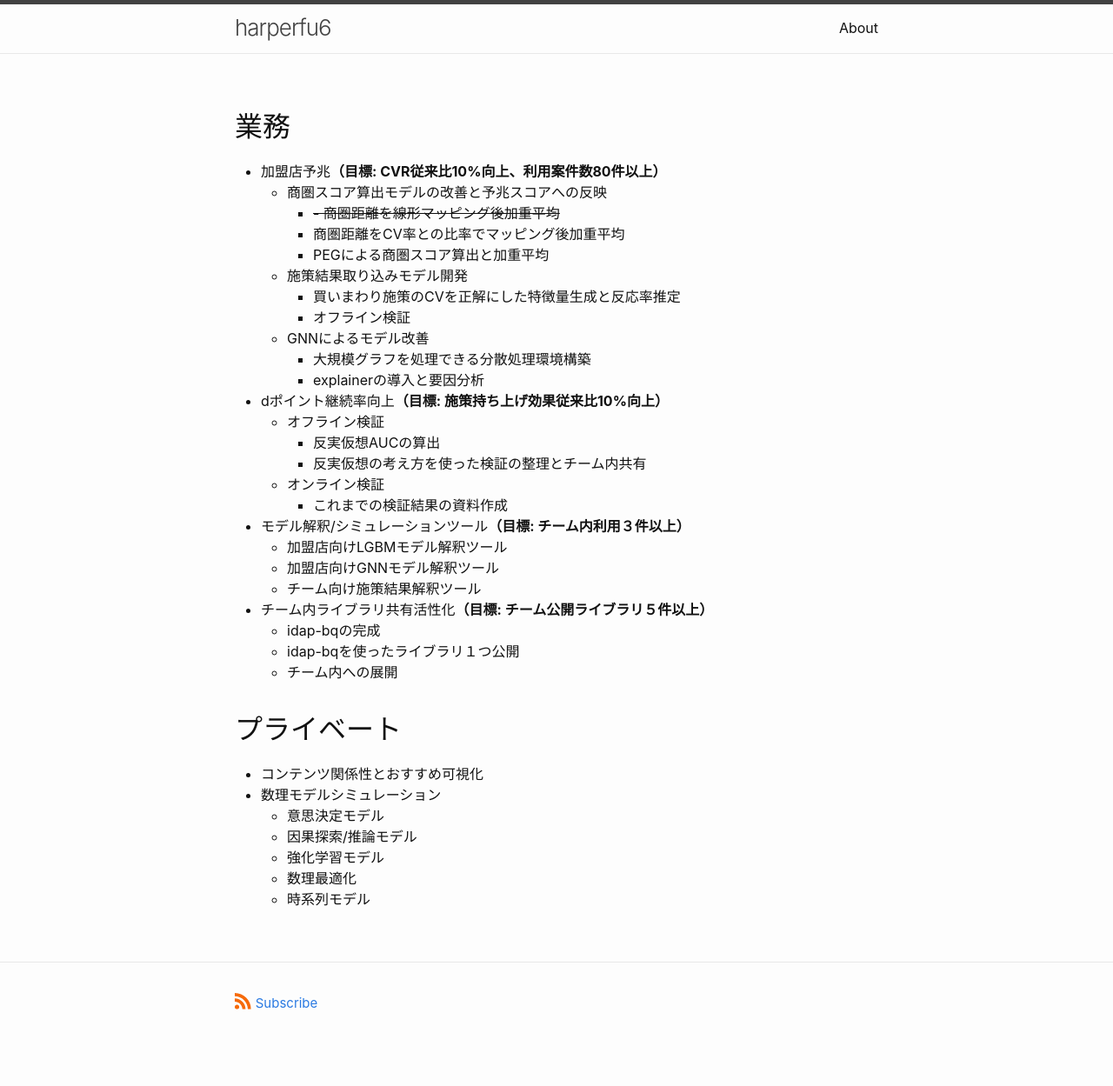
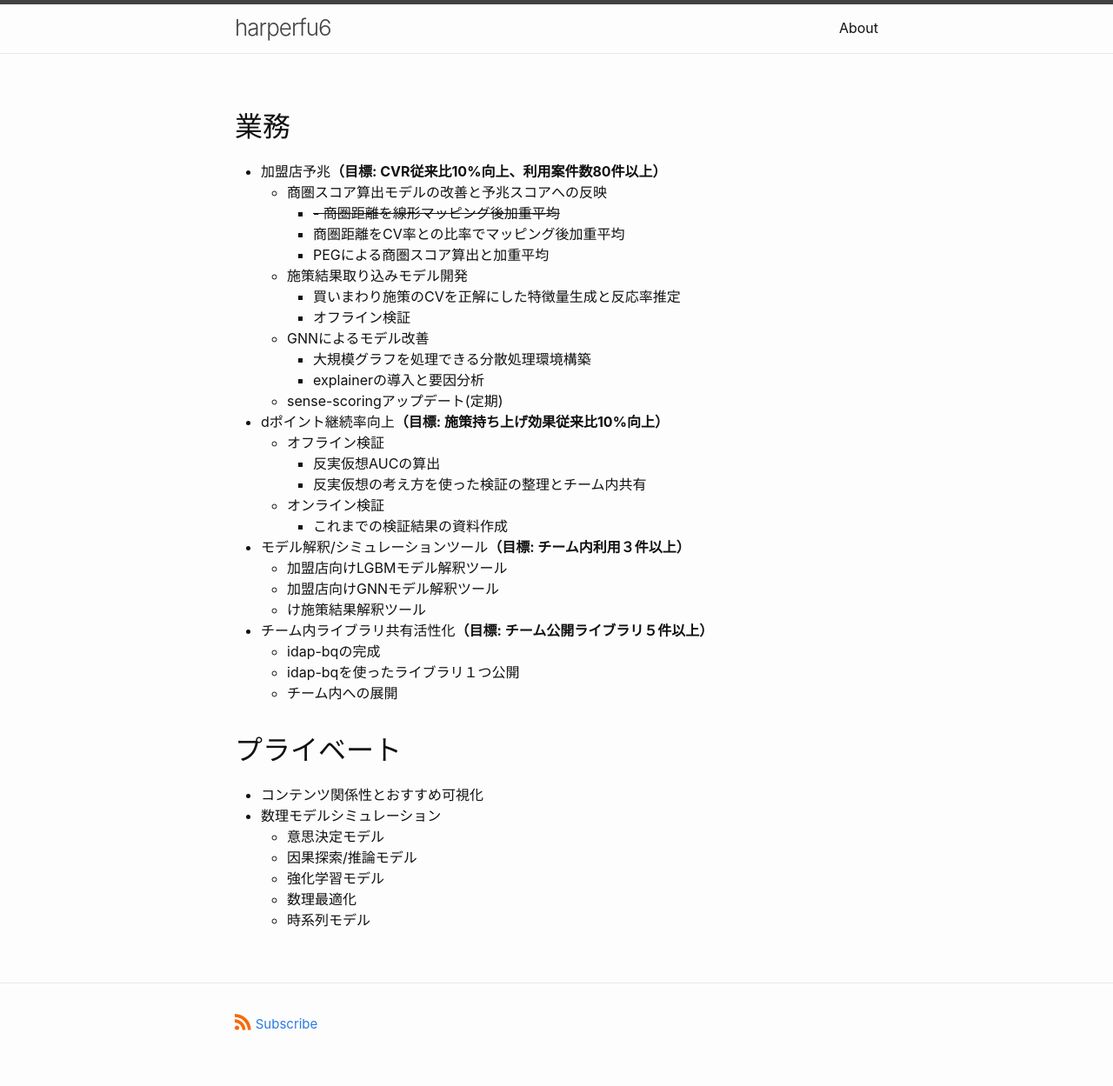
Before and after one commit to harperfu6/harperfu6.github.io, a Jekyll site: the page built from todo.md, in a window 1280 px wide. Shown: the whole page at 87% size. Built offline with Jekyll 4.4.1, drawn with Linux system fonts in a browser that asks for light colours; before the commit the page ends 1225 px from its top, so only the background shows below that.

Commit message:
update todo

```diff
--- a/todo.md
+++ b/todo.md
@@ -16,6 +16,7 @@ permalink: /todo/
 	- GNNによるモデル改善
 		- 大規模グラフを処理できる分散処理環境構築
 		- explainerの導入と要因分析
+	- sense-scoringアップデート(定期)
 - dポイント継続率向上**（目標: 施策持ち上げ効果従来比10%向上）**
 	- オフライン検証
 		- 反実仮想AUCの算出
@@ -25,7 +26,7 @@ permalink: /todo/
 - モデル解釈/シミュレーションツール**（目標: チーム内利用３件以上）**
 	- 加盟店向けLGBMモデル解釈ツール
 	- 加盟店向けGNNモデル解釈ツール
-	- チーム向け施策結果解釈ツール
+	- け施策結果解釈ツール
 - チーム内ライブラリ共有活性化**（目標: チーム公開ライブラリ５件以上）**
 	- idap-bqの完成
 	- idap-bqを使ったライブラリ１つ公開
```
